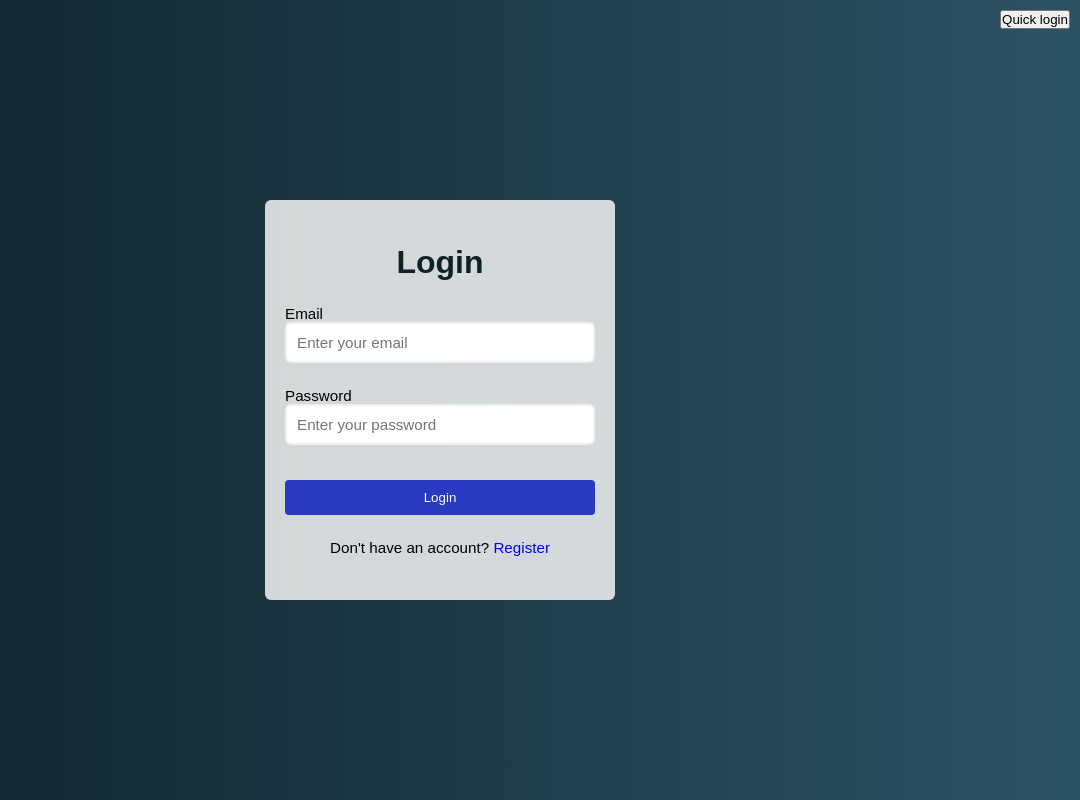
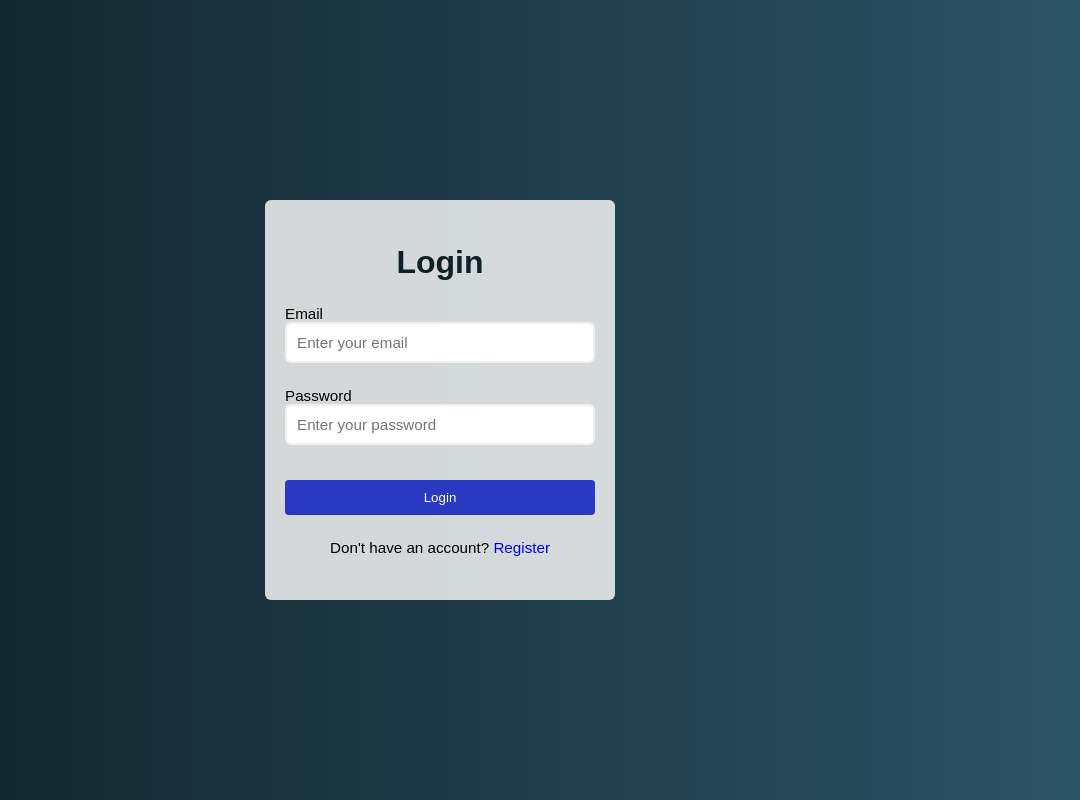
Before and after one commit to BraydenJMassa/Pinned, a React (Vite) app in the folder client/: page /login in a window 1280 px wide. Shown: the whole page, without its empty margins (200-1280 px from the left). Built offline with nearby package versions, Linux system fonts and the light colour scheme; no server answers.

Commit message:
removed quick login button

```diff
--- a/client/src/pages/Login.tsx
+++ b/client/src/pages/Login.tsx
@@ -37,12 +37,6 @@ const Login = () => {
       setAuth({ userId: '', accessToken: '' })
     }
   }
-  const quickLogin = async () => {
-    setInputValues({
-      email: 'bmassa56@gmail.com',
-      password: 'Brayj3156$',
-    })
-  }
   return (
     <>
       <form id='login-form' onSubmit={handleSubmit}>
@@ -81,9 +75,6 @@ const Login = () => {
           </Link>
         </div>
       </form>
-      <button className='quick-login' onClick={quickLogin}>
-        Quick login
-      </button>
     </>
   )
 }
--- a/client/src/styles/form.css
+++ b/client/src/styles/form.css
@@ -68,10 +68,3 @@ form {
 .auth-toggle-link {
   text-decoration: none;
 }
-
-.quick-login {
-  position: absolute;
-  right: 10px;
-  top: 10px;
-  cursor: pointer;
-}
```
